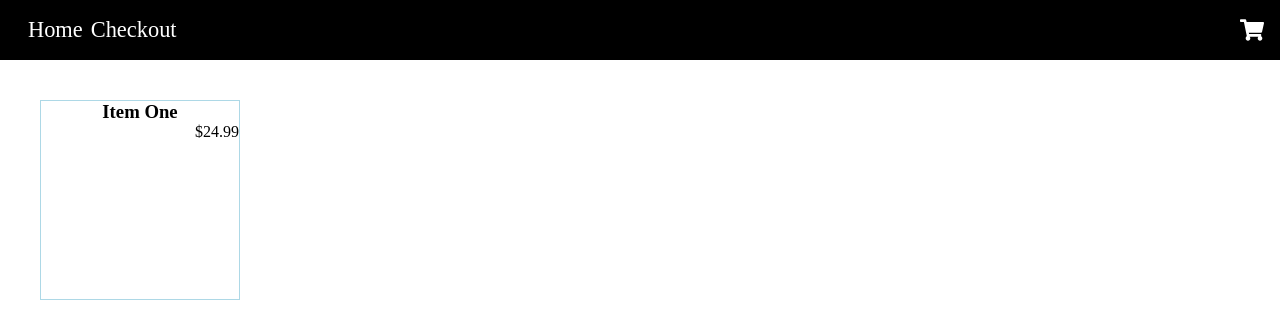
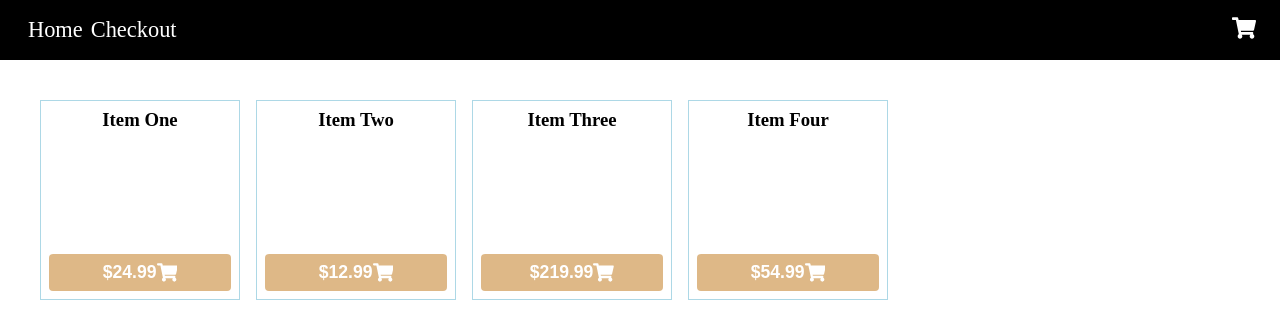
Before and after one commit to irlgabriel/shopping-cart, a React (Create React App) app: page / in a window 1280 px wide. Shown: the top 330 px of the page. Built offline with nearby package versions, Linux system fonts and the light colour scheme; the HTML template or start-up script is replaced by a standard one.

Commit message:
added Cart table styling and states to handle total price

```diff
--- a/src/App.js
+++ b/src/App.js
@@ -1,4 +1,4 @@
-import React from 'react';
+import React, { useState } from 'react';
 import { BrowserRouter as Router, Route } from 'react-router-dom';
 
 // Importing Styled Components
@@ -15,13 +15,15 @@ import {
 } from "./Components";
 
 function App() {
+  const [cartItems, setItems] = useState([]);
+  const [total, setTotal] = useState(0);
   return (
     <Router>
       <GlobalStyle />
-      <Navbar />
+      <Navbar cartItems={cartItems}/>
       <Container>
-        <Route path="/" exact component={Home} />
-        <Route path="/cart" component={ShoppingCart} />
+        <Route path="/" exact render={() => (<Home total={total} setTotal={setTotal} cartItems={cartItems} setItems={setItems}/>)} />
+        <Route path="/cart" render={() => (<ShoppingCart total={total} setTotal={setTotal} cartItems={cartItems} setItems={setItems}/>)} />
       </Container>
     </Router>
   );
--- a/src/Components/Home/Home.js
+++ b/src/Components/Home/Home.js
@@ -3,11 +3,23 @@ import { ItemsContainer } from "./Home.components";
 import { Objects as ItemsData } from "../Item/Data"
 import { Item } from "../";
 
-export default function Home() {
+export default function Home({
+  cartItems,
+  setItems,
+  total,
+  setTotal,
+}) {
   return(
     <ItemsContainer>
     {
-      ItemsData.map(item => <Item key={item.name} item={item}/>)
+      ItemsData.map(item => <Item
+        key={item.name}
+        item={item}
+        setItems={setItems}
+        cartItems={cartItems}
+        total={total}
+        setTotal={setTotal}
+        />)
     }
     </ItemsContainer>
   )
--- a/src/Components/Item/Data.js
+++ b/src/Components/Item/Data.js
@@ -1,7 +1,19 @@
 export const Objects = [
   {
     name: "Item One",
-    price: "$24.99",
+    price: 24.99,
+  },
+  {
+    name: "Item Two",
+    price: 12.99,
+  },
+  {
+    name: "Item Three",
+    price: 219.99,
+  },
+  {
+    name: "Item Four",
+    price: 54.99,
   },
 
 ]
--- a/src/Components/Item/Item.components.js
+++ b/src/Components/Item/Item.components.js
@@ -1,15 +1,42 @@
 import styled from "styled-components";
+import { FaShoppingCart } from "react-icons/fa";
 
 export const ItemContainer = styled.div`
   margin: .5rem;
+  padding: .5rem;
   width: 200px;
   height: 200px;
   border: 1px solid lightblue;
+  display: flex;
+  flex-direction: column;
 `
 
 export const Header = styled.h3`
   text-align: center;
 `
-export const PriceTag = styled.p`
-  text-align: right;
+export const PriceLabel = styled.button`
+  margin-top: auto;
+  display: flex;
+  align-items: center;
+  justify-content: center;
+  padding: .5rem 0;
+  border: none;
+  border-radius: 4px;
+  background: ${({clicked}) => (clicked ? "lightgray" : "burlywood")};
+  color: white;
+
+  &:active, &:focus {
+    border: none;
+    outline: none;
+  }
+
 `
+
+export const Bold = styled.span`
+  font-weight: bold;
+  font-size: 1.1rem;
+`
+
+export const BuyButton = styled(FaShoppingCart)`
+  font-size: 1.3rem;
+`
--- a/src/Components/Item/Item.js
+++ b/src/Components/Item/Item.js
@@ -1,15 +1,40 @@
-import React from "react";
+import React, { useState, useEffect } from "react";
 import {
   ItemContainer,
   Header,
-  PriceTag,
+  PriceLabel,
+  BuyButton,
+  Bold,
 } from "./Item.components";
 
-export default function Item({item}) {
+export default function Item({
+  item,
+  cartItems,
+  setItems,
+  total,
+  setTotal
+}) {
+  const [clicked, setClicked] = useState(cartItems.includes(item))
+  function clickHandler() {
+    if(!cartItems.includes(item)) {
+      setItems([...cartItems, item]);
+      setTotal(total + item.price)
+    }
+    setClicked(true);
+  }
+
+  useEffect(updateTotal, [cartItems])
+
+  function updateTotal() {
+    setTotal(0);
+    cartItems.forEach(obj => setTotal(total + obj.price))
+  }
+
   return(
-    <ItemContainer>
+    <ItemContainer onClick={clickHandler}>
       <Header>{item.name}</Header>
-      <PriceTag>{item.price}</PriceTag>
+      <PriceLabel clicked={clicked}><Bold>${item.price}</Bold><BuyButton/></PriceLabel>
+
     </ItemContainer>
   )
 }
--- a/src/Components/Navbar/Navbar.components.js
+++ b/src/Components/Navbar/Navbar.components.js
@@ -23,11 +23,28 @@ export const NavItem = styled.li`
 `
 export const CartIcon = styled(FaShoppingCart)`
   font-size: 1.5rem;
-  margin-left: auto;
   color: white;
+  z-index: 2;
 `
 export const NavLink = styled(Link)`
   text-decoration: none;
   color: white;
   font-size: 1.4rem;
 `
+
+export const CartSpan = styled.div`
+  margin-left: auto;
+  display: inline-block;
+  width: 2rem;
+  position: relative;
+`
+export const ItemsCount = styled.span`
+  position: absolute;
+  bottom: -.5rem;
+  right: -.5rem;
+  color: white;
+  padding: .125rem .375rem;
+  border-radius: 50%;
+  background: lightcoral;
+  z-index: 1;
+`
--- a/src/Components/Navbar/Navbar.js
+++ b/src/Components/Navbar/Navbar.js
@@ -6,10 +6,12 @@ import {
   CartIcon,
   NavMenu,
   NavItem,
-  NavLink
+  NavLink,
+  CartSpan,
+  ItemsCount,
 } from "./Navbar.components";
 
-export default function Navbar() {
+export default function Navbar({cartItems}) {
   return(
     <Nav>
       <NavMenu>
@@ -20,7 +22,13 @@ export default function Navbar() {
           <NavLink to="/cart">Checkout</NavLink>
         </NavItem>
       </NavMenu>
-      <CartIcon />
+      <CartSpan>
+        <CartIcon />
+        {
+          cartItems.length &&
+          <ItemsCount>{cartItems.length}</ItemsCount>
+        }
+      </CartSpan>
     </Nav>
   )
 }
--- /dev/null
+++ b/src/Components/ShoppingCart/ShoppingCart.components.js
@@ -0,0 +1,52 @@
+import styled from "styled-components";
+import { FaTrash }   from "react-icons/fa";
+
+export const CartTable = styled.div`
+  margin-left: auto;
+  display: table;
+  border-collapse: collapse;
+`
+
+export const CartContainer = styled.div`
+  display: flex;
+`
+
+export const CartRow = styled.div`
+  display: table-row;
+  position: relative;
+  border-bottom: 1px solid black;
+
+  &:first-of-type {
+    border: none;
+  }
+
+`
+
+export const CartData = styled.div`
+  display: table-cell;
+  position: relative;
+  padding: .5rem 1.5rem;
+  border-bottom: 1px solid black;
+  border-top: 1px solid black;
+  font-size: 1.5rem;
+  user-select: none;
+
+`
+
+export const CartHeader = styled.h3`
+
+`
+
+export const DeleteIcon = styled(FaTrash)`
+  color: red;
+  position: absolute;
+  left: 0;
+  transform: rotate(0deg);
+  transition: all .3s ease;
+  cursor: pointer;
+
+  &:hover {
+    transform: rotate(45deg);
+  }
+
+`
--- a/src/Components/ShoppingCart/ShoppingCart.js
+++ b/src/Components/ShoppingCart/ShoppingCart.js
@@ -1,9 +1,66 @@
 import React from "react";
+import { Container, Bold } from "../../globalStyles";
+import {
+  CartRow,
+  CartData,
+  CartContainer,
+  CartTable,
+  DeleteIcon,
+} from "./ShoppingCart.components";
 
-export default function ShoppingCart() {
+export default function ShoppingCart({
+  cartItems,
+  setItems,
+  total,
+  setTotal,
+}) {
+  function deleteHandler(e) {
+    const itemName = e.target.getAttribute("data-name")
+    console.log(e.target, e.itemName)
+    setItems(cartItems.filter(item => item.name !== itemName))
+  }
   return(
-    <>
-      <h1>Cart</h1>
-    </>
+    <Container>
+      <CartContainer>
+
+        {
+          cartItems.length != 0 &&
+          <CartTable>
+            <CartRow>
+              <CartData>
+                <Bold>Item Name</Bold>
+              </CartData>
+              <CartData>
+                <Bold>Item Price</Bold>
+              </CartData>
+            </CartRow>
+            {
+              cartItems.map(item =>
+                <CartRow key={item.name} data-name={item.name}>
+                  <CartData>
+                  <DeleteIcon data-name={item.name} onClick={deleteHandler} />
+                    {item.name}
+                  </CartData>
+                  <CartData>
+                    ${item.price}
+                  </CartData>
+
+                </CartRow>
+              )
+            }
+            <CartRow>
+              <CartData>
+                <Bold>Total</Bold>
+              </CartData>
+              <CartData>
+              {
+                <Bold>{"$" + total}</Bold>
+              }
+              </CartData>
+            </CartRow>
+          </CartTable>
+        }
+      </CartContainer>
+    </Container>
   )
 }
--- a/src/Components/index.js
+++ b/src/Components/index.js
@@ -1,5 +1,4 @@
 export { default as Navbar } from "./Navbar/Navbar";
 export { default as Home } from "./Home/Home";
 export { default as ShoppingCart } from "./ShoppingCart/ShoppingCart";
-export { default as Items } from "./Items/Items";
 export { default as Item } from "./Item/Item";
--- a/src/globalStyles.js
+++ b/src/globalStyles.js
@@ -13,3 +13,7 @@ export const Container = styled.div`
   margin: 0 auto;
   padding: 2rem;
 `
+
+export const Bold = styled.span`
+  font-weight: bold;
+`
```
